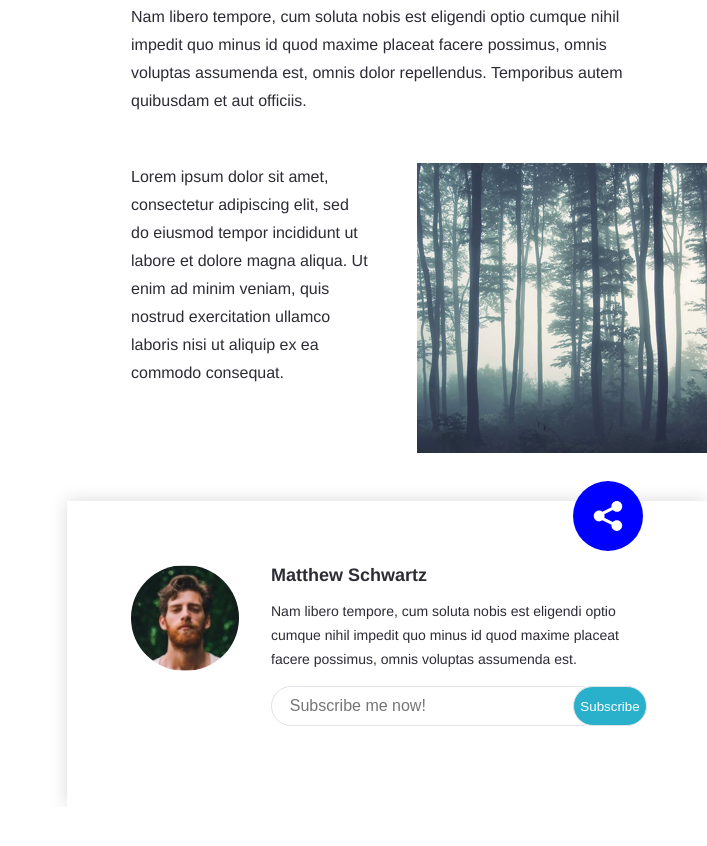
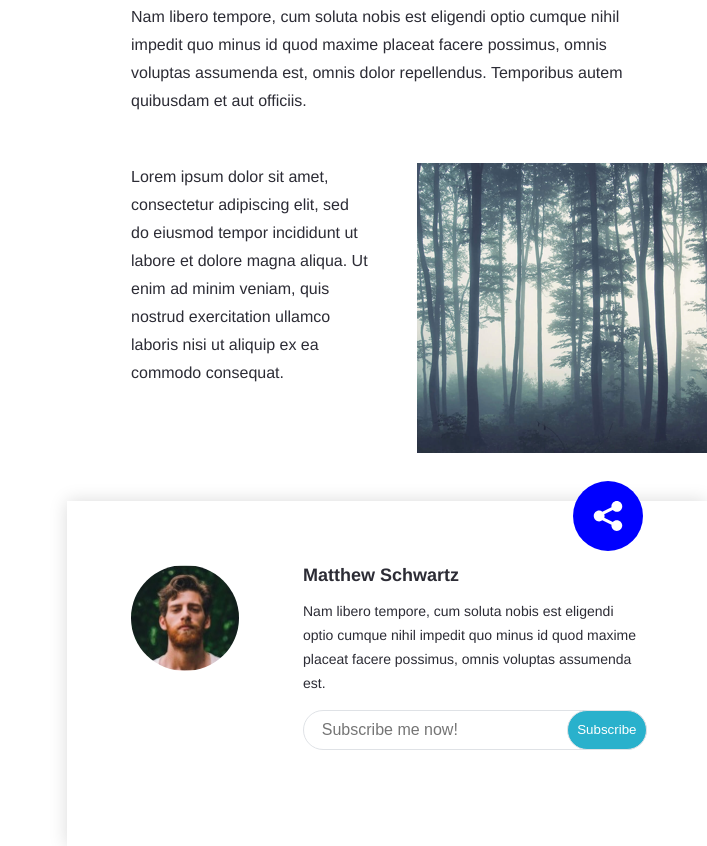
Before and after one commit to SERMEISTER/first_site, a plain HTML site: page index.html in a window 1280 px wide. Shown: the part 3261-4107 px from the top of the page, without its empty margins (573-1280 px from the left). Before the commit the page ends 4068 px from the top, so only its background shows below. Drawn offline with Linux system fonts and the light colour scheme; files whose address does not match are found by name.

Commit message:
second commit

```diff
--- a/index.html
+++ b/index.html
@@ -70,15 +70,20 @@
                     <img src="icons/share.svg" class="share-img">
                 </div></a>
 
-                <img class="bitmap-2" src="photo\author.jpg">
+                <div class="div-bitmap-2">
+                    <img class="bitmap-2" src="photo\author.jpg">
+                </div>
+
                 <div class="form-bottom">
                     <h5 class="author-name">Matthew Schwartz</h5>
                     <p class="author-BIO">Nam libero tempore, cum soluta nobis est eligendi optio cumque nihil impedit quo minus id quod maxime placeat facere possimus, omnis voluptas assumenda est.</p>
 
-                    <form class="relative-form">
-                        <input type="text" class="input-form" size="40" placeholder="    Subscribe me now!">
-                        <input type="submit" value="Subscribe" class="button-subscribe" />
-                    </form>
+                    <div class="subscribe-form">
+                        <form>
+                            <input type="text" class="input-form" size="40" placeholder="    Subscribe me now!">
+                            <input type="submit" value="Subscribe" class="button-subscribe" />
+                        </form>
+                    </div>
                 </div>
             </div>
         </div>
--- a/style.css
+++ b/style.css
@@ -327,9 +327,9 @@ body{
 
   .bottom{
     width: 100%;
-    height: 306px;
+    padding-bottom: 80px;
     box-shadow: 0 0 17px 0 rgba(0, 0, 0, 0.15);
-    clear: both;
+    display: flex;
 
     position: relative;
   }
@@ -338,13 +338,15 @@ body{
     text-decoration: none;
   }
 
+  .div-bitmap-2{
+    justify-content: right;
+    margin-left: 10%;
+    margin-top: 10%;
+  }
+
   .bitmap-2{
     width: 108px;
     height: 105.6px;
-
-    float: left;
-
-    margin: 10% 5% 20% 10%;
     border-radius: 50%;
   }
 
@@ -370,10 +372,10 @@ body{
   }
 
   .form-bottom{
-    padding: 10% 9.4% 0% 30%;
+    padding: 10% 9.4% 0% 10%;
   }
   .input-form{
-    width: 85%;
+    width: 100%;
     height: 2.5rem;
     border-radius: 20px;
     border: solid 1px #dfe2e6;
@@ -403,7 +405,7 @@ body{
 
   .button-subscribe{
     display: inline-block;
-    width: 19%;
+    width: 80px;
     height: 40px;
     border-radius: 20px;
     background-color: #29b1cc;
@@ -423,6 +425,7 @@ body{
   }
 }
 
-.relative-form{
+.subscribe-form{
   position: relative;
+  width: 100%;
 }
```
